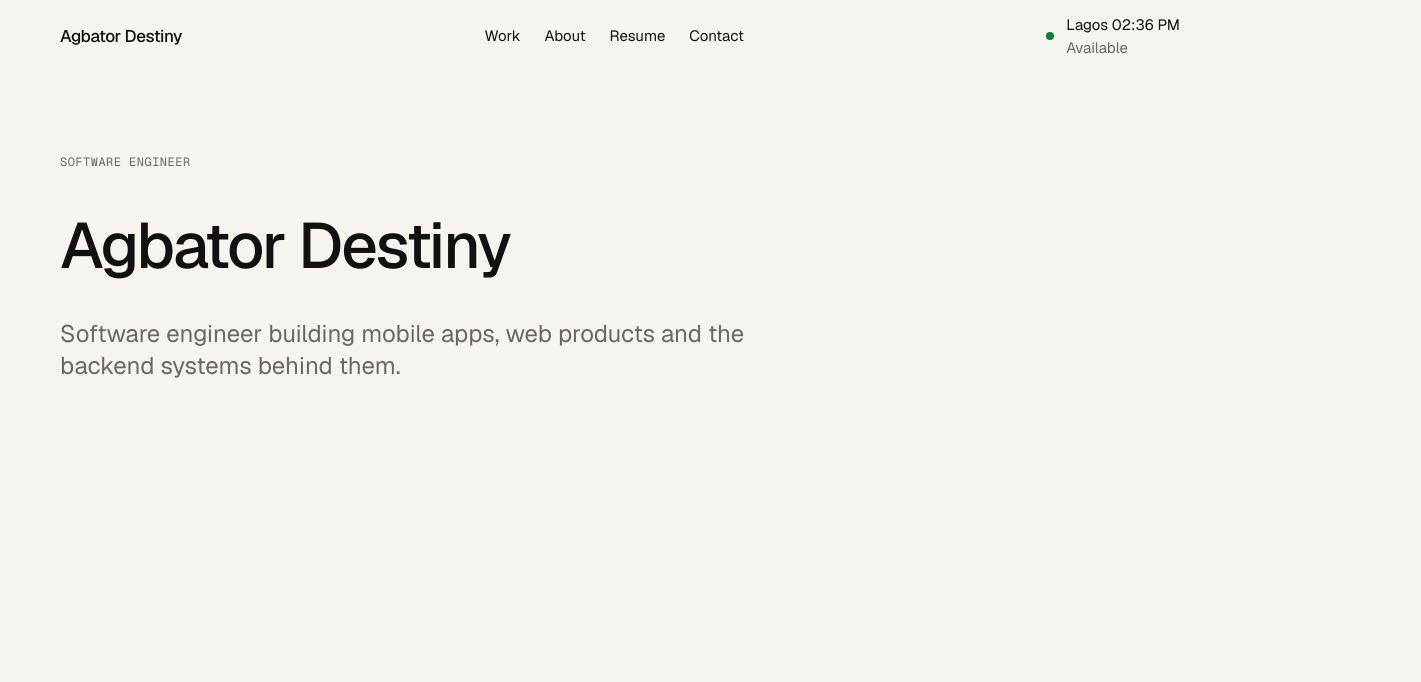
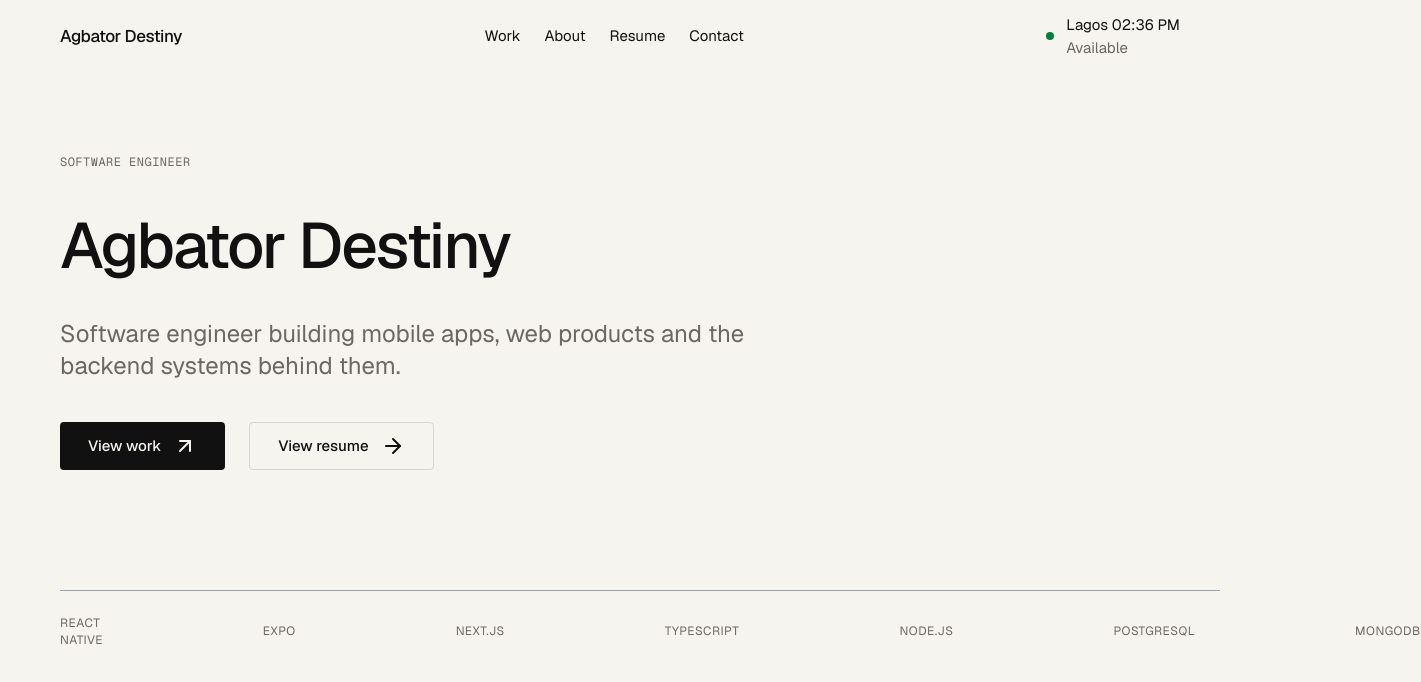
Before and after one commit to Deztini/portfolio, a Next.js app: page / in a window 1280 px wide. Shown: the top 682 px of the page, 1421 px wide, since content can reach past the window. Built offline with nearby package versions, Linux system fonts and the light colour scheme.

Commit message:
Update hero section

```diff
--- a/app/page.tsx
+++ b/app/page.tsx
@@ -5,6 +5,8 @@ export default function Home() {
   return (
     <main className="px-15">
       <Hero />
+
+
     </main>
   );
 }
--- a/components/layout/Header.tsx
+++ b/components/layout/Header.tsx
@@ -27,7 +27,7 @@ export function Header() {
   }, []);
   return (
     <header
-      className={`sticky top-0 z-40 border-b  bg-bg ${scrolled ? "border-border" : "border-transparent"}`}
+      className={`sticky top-0 z-40 border-b  ${scrolled ? "border-border bg-bg/70 backdrop-blur-md" : "border-transparent bg-bg"}`}
     >
       <div className="h-18 px-15  flex items-center justify-between">
         <Link href="/" className="font-medium tracking-tight">
--- a/components/section/Hero.tsx
+++ b/components/section/Hero.tsx
@@ -1,15 +1,36 @@
 import { site } from "@/content/site";
+import { ArrowUpRight, ArrowRight } from "lucide-react";
+import { Button, ButtonLink } from "../ui/Button";
 
 export function Hero() {
-  return(
+  return (
     <section className=" section-space flex flex-col gap-10">
-     <p className="meta">{site.title}</p>
-     <h1 className="text-display">{site.name}</h1>
-     <p className="text-muted max-w-3xl text-2xl">{site.intro}</p>
+      <p className="meta">{site.title}</p>
+      <h1 className="text-display">{site.name}</h1>
+      <p className="text-muted max-w-3xl text-2xl">{site.intro}</p>
 
-     <div className="flex gap-6">
+      <div className="flex gap-6">
+        <ButtonLink href="#work">
+          <span>View work</span>
+          <ArrowUpRight />
+        </ButtonLink>
+        <Button variant="secondary">
+          <span>View resume</span>
+          <ArrowRight />
+        </Button>
+      </div>
 
-     </div>
+      <div className="mt-20">
+        <div className="border-b border-gray-400" />
+
+        <div className="flex items-center gap-40 mt-6">
+          {site.stack.map((st) => (
+            <div key={st} className="text-meta text-muted">
+              {st}
+            </div>
+          ))}
+        </div>
+      </div>
     </section>
   );
 }
--- a/components/ui/Button.tsx
+++ b/components/ui/Button.tsx
@@ -0,0 +1,55 @@
+import Link from "next/link";
+import { ComponentProps } from "react";
+
+type ButtonProps = {
+  variant?: "primary" | "secondary" | "outline";
+  size?: "md" | "lg";
+};
+
+const base = `inline-flex items-center justify-center gap-3 rounded-sm font-medium transition duration-300 ease-out-expo active:scale-[0.98] cursor-pointer disabled:pointer-events-none disabled:opacity-50`;
+
+const variants = {
+  primary: "bg-text text-bg hover:bg-[#573a29]",
+  secondary: "border border-gray-300 text-text hover:border-[#573a29] hover:text-[#573a29]",
+  outline: "text-text hover:bg-surface",
+};
+
+const sizes = {
+  md: "h-12 px-7 text-small",
+  lg: "h-14 px-9 text-body",
+};
+
+export function buttonStyles({
+  variant = "primary",
+  size = "md",
+  className = "",
+}: ButtonProps & { className?: string }) {
+  return `${base} ${variants[variant]} ${sizes[size]} ${className}`;
+}
+
+export function Button({
+  variant,
+  size,
+  className,
+  type = "button",
+  ...props
+}: ButtonProps & ComponentProps<"button">) {
+  return (
+    <button
+      type={type}
+      className={buttonStyles({ variant, size, className })}
+      {...props}
+    />
+  );
+}
+
+export function ButtonLink({
+  variant,
+  size,
+  className,
+  ...props
+}: ButtonProps & ComponentProps<typeof Link>) {
+  return (
+    <Link className={buttonStyles({ variant, size, className })} {...props} />
+  );
+}
--- a/content/site.ts
+++ b/content/site.ts
@@ -1,11 +1,20 @@
 export const site = {
   name: "Agbator Destiny",
   title: "Software Engineer",
-  intro: "Software engineer building mobile apps, web products and the backend systems behind them.",
+  intro:
+    "Software engineer building mobile apps, web products and the backend systems behind them.",
   email: "agbatordestiny26@gmail.com",
   whatsapp: "https://wa.me/2348115222045",
   github: "https://github.com/Deztini",
   linkedin: "https://www.linkedin.com/in/agbator-destiny-bba7b62ab/",
-  resume: "/resume/Destiny-Agbator-resume.pdf"
-
-}
+  resume: "/resume/Destiny-Agbator-resume.pdf",
+  stack: [
+    "REACT NATIVE",
+    "EXPO",
+    "NEXT.JS",
+    "TYPESCRIPT",
+    "NODE.JS",
+    "POSTGRESQL",
+    "MONGODB",
+  ],
+};
--- a/package.json
+++ b/package.json
@@ -9,6 +9,7 @@
     "lint": "eslint"
   },
   "dependencies": {
+    "lucide-react": "^1.60.0",
     "next": "16.4.2",
     "react": "19.3.0",
     "react-dom": "19.3.0"
```
Also changed, not shown: 1 other file (tests, documents, lock files or other folders).
